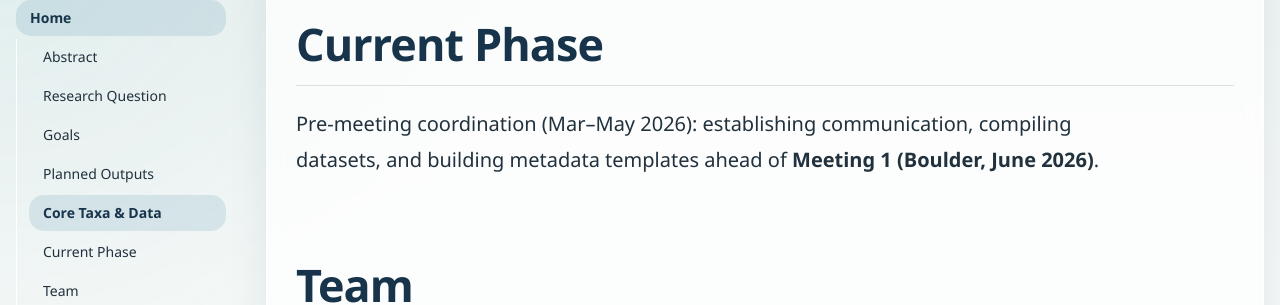
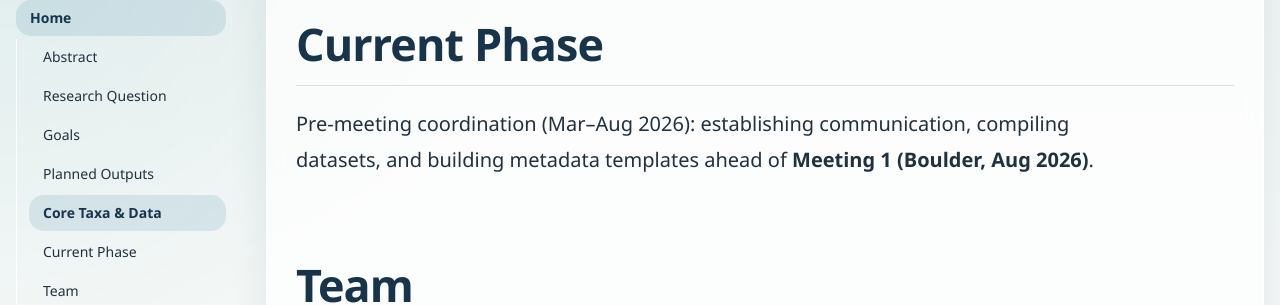
Before and after one commit to CU-ESIIL/Thermo-Tolerate, an MkDocs documentation site: the page built from docs/index.md, in a window 1280 px wide and 900 px high, scrolled down 2633 px. Shown: the part 150-455 px from the top of the window. Built offline with MkDocs 1.6.1 and Material for MkDocs 9.7.7, drawn with Linux system fonts in a browser that asks for light colours; comment, search, counter and statistics services are not loaded.

Commit message:
Update meeting timeline in documentation

```diff
--- a/docs/index.md
+++ b/docs/index.md
@@ -59,8 +59,8 @@ ectotherm population responses to real-world heatwave dynamics across taxa and e
 
 ## Current Phase
 
-Pre-meeting coordination (Mar–May 2026): establishing communication, compiling datasets,
-and building metadata templates ahead of **Meeting 1 (Boulder, June 2026)**.
+Pre-meeting coordination (Mar–Aug 2026): establishing communication, compiling datasets,
+and building metadata templates ahead of **Meeting 1 (Boulder, Aug 2026)**.
 
 ## Team
 
```
